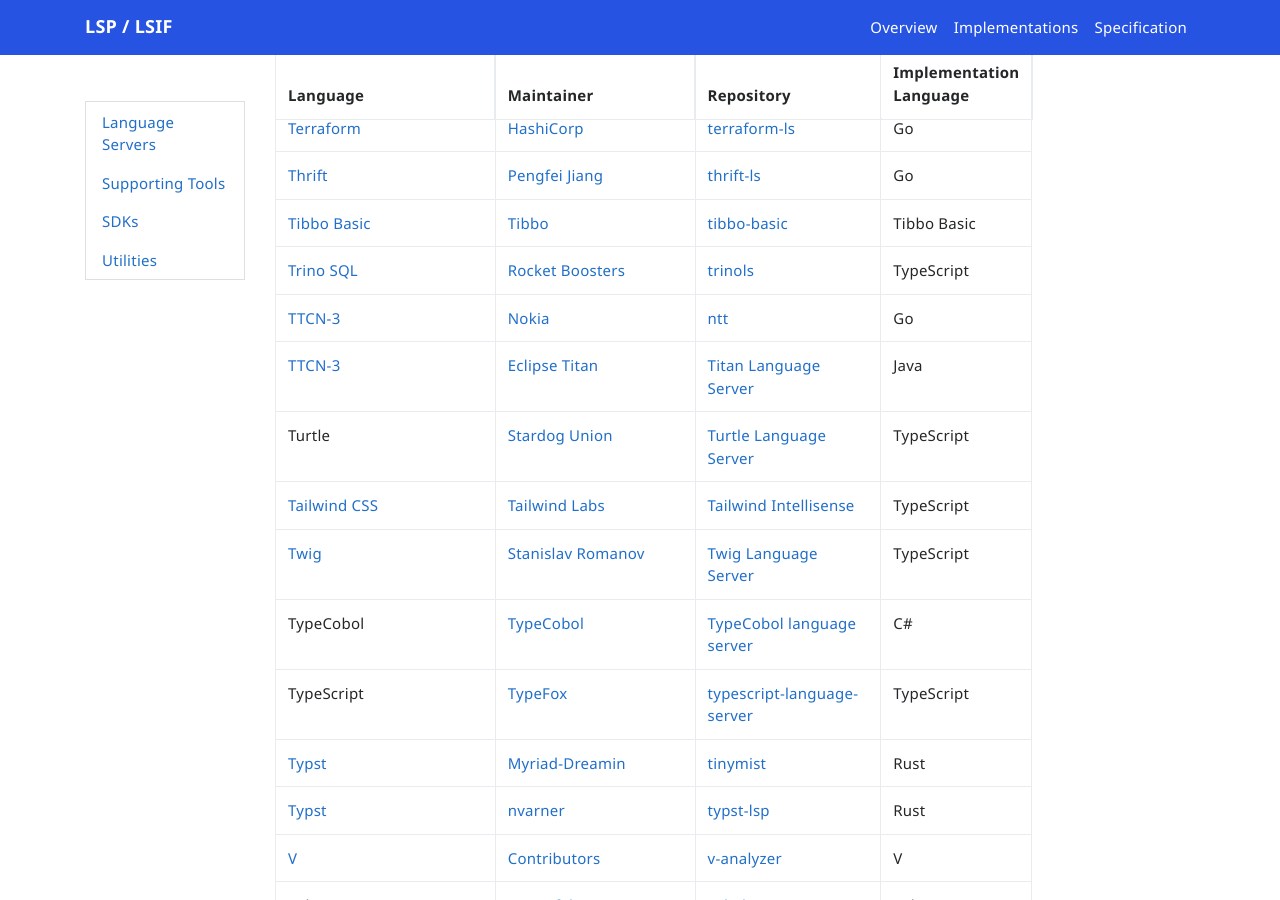
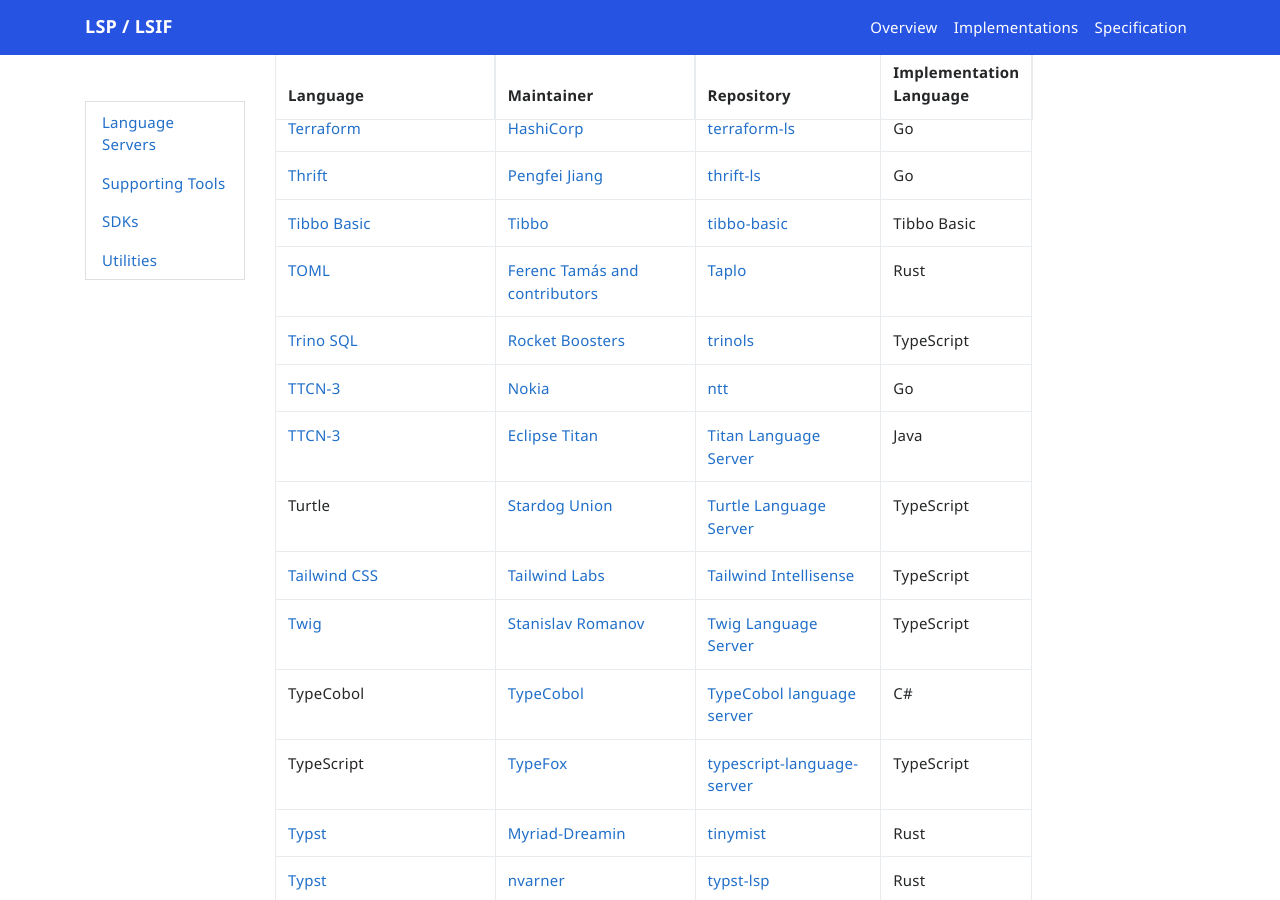
Before and after one commit to microsoft/language-server-protocol, a Jekyll site: the page built from _implementors/servers.md, in a window 1280 px wide and 900 px high, scrolled down 12827 px. Built offline with Jekyll 4.4.1, drawn with Linux system fonts in a browser that asks for light colours; nearby versions of some CDN libraries; comment, search, counter and statistics services are not loaded.

Commit message:
Add Taplo to implementor list (#2021)
* Add Taplo to implementor list

* Include other contributors as well

```diff
--- a/_implementors/servers.md
+++ b/_implementors/servers.md
@@ -237,6 +237,7 @@
 | [Terraform](https://www.terraform.io/) | [HashiCorp](https://github.com/hashicorp) | [terraform-ls](https://github.com/hashicorp/terraform-ls) | Go |
 | [Thrift](https://thrift.apache.org/) | [Pengfei Jiang](https://github.com/joyme123) | [thrift-ls](https://github.com/joyme123/thrift-ls) | Go |
 | [Tibbo Basic](https://docs.tibbo.com/taiko/) | [Tibbo](https://tibbo.com) | [tibbo-basic](https://github.com/tibbotech/tibbo-basic) | Tibbo Basic |
+| [TOML](https://toml.io/) | [Ferenc Tamás and contributors](https://github.com/tamasfe/taplo/graphs/contributors) | [Taplo](https://github.com/tamasfe/taplo) | Rust |
 | [Trino SQL](https://trino.io) | [Rocket Boosters](https://gitlab.com/rocket-boosters) | [trinols](https://gitlab.com/rocket-boosters/trinols) | TypeScript |
 | [TTCN-3](http://www.ttcn-3.org) | [Nokia](https://www.nokia.com) | [ntt](https://github.com/nokia/ntt) | Go |
 | [TTCN-3](http://www.ttcn-3.org) | [Eclipse Titan](https://projects.eclipse.org/projects/tools.titan) | [Titan Language Server](https://gitlab.eclipse.org/eclipse/titan/titan.language-server) | Java |
```
